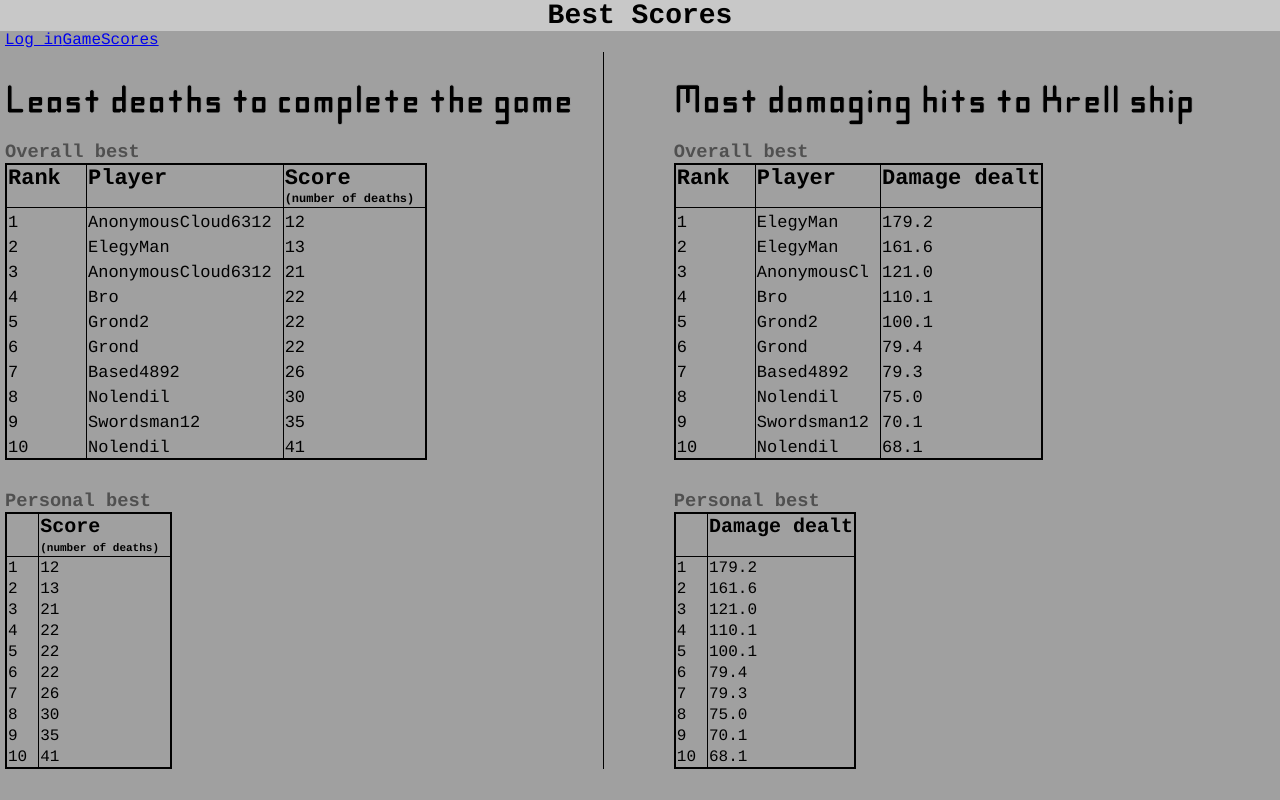
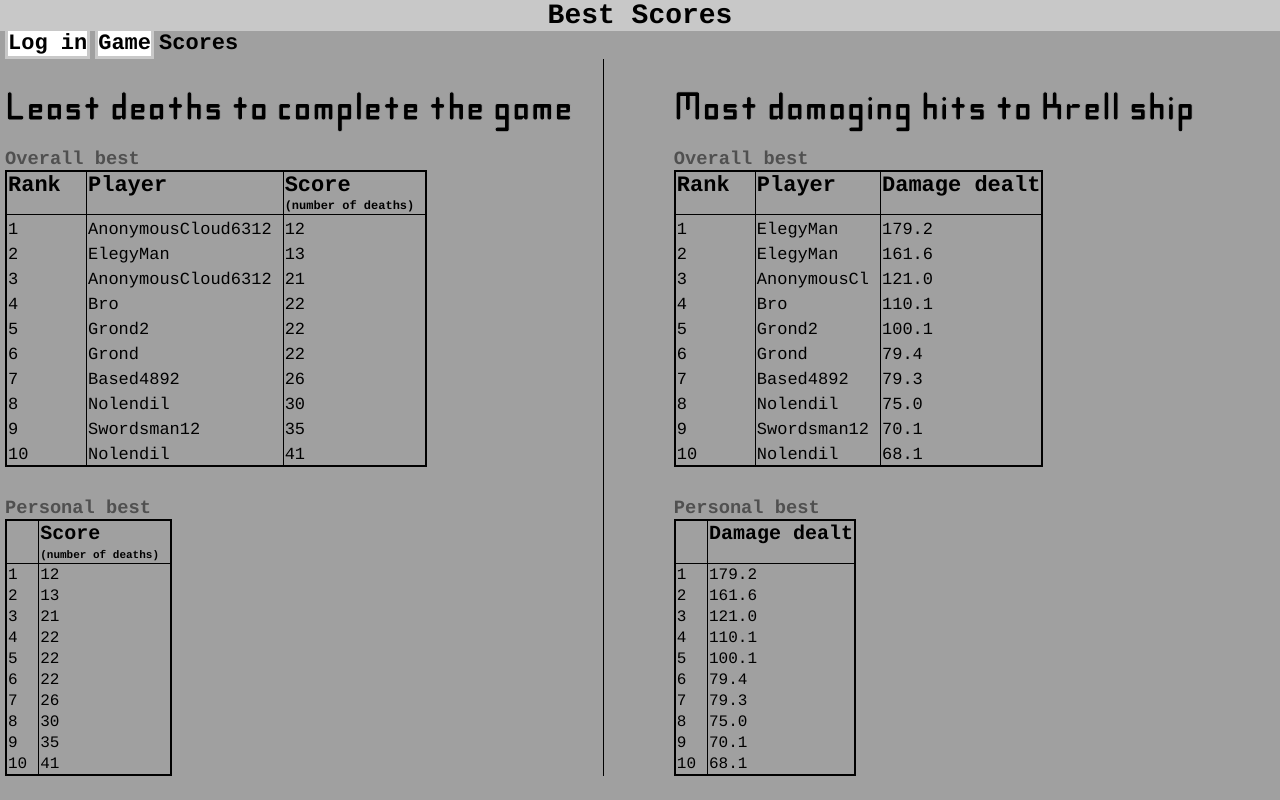
Before and after one commit to MattSteveMitch/startup, a React (Vite) app: page /scores in a window 1280 px wide. Built offline with nearby package versions, Linux system fonts and the light colour scheme.

Commit message:
Navigation tabs change based on what page you're on

```diff
--- a/main.css
+++ b/main.css
@@ -29,8 +29,8 @@ nav > .navlink {
     margin-right: 5px;
 }
 
-/*/*
-nav > #current {
+/*/*/
+nav > .curr {
     background-color: rgb(160, 160, 160);
     border: none;
 }
--- a/src/app.jsx
+++ b/src/app.jsx
@@ -34,9 +34,9 @@ function MyNav(args) { /* Yes, the entire reason why I created this function was
 
    return (
       <nav className="myNav">
-         <NavLink id="login" className={isCurr[0]} to="/">Log in</NavLink>
-         <NavLink id="game" className={isCurr[1]} to="game">Game</NavLink>
-         <NavLink id="scores" className={isCurr[2]} to="scores">Scores</NavLink>
+         <NavLink id="login" className={isCurr[0] + " navlink"} to="/">Log in</NavLink>
+         <NavLink id="game" className={isCurr[1] + " navlink"} to="game">Game</NavLink>
+         <NavLink id="scores" className={isCurr[2] + " navlink"} to="scores">Scores</NavLink>
       </nav>
    );
 }
@@ -59,7 +59,7 @@ export default function App() {
             <Route path="*" element={<NotFound />}/>
          </Routes>
       </BrowserRouter>
-      <p></p>
+      <p style={{height: 3}}></p>
       </main>
     );
 }
--- a/src/login/login.jsx
+++ b/src/login/login.jsx
@@ -45,9 +45,10 @@ function LoginBody() {
     );
 }
 
-export function Login() {
+export function Login(args) {
     const loginHeadingRoot = ReactDOM.createRoot(document.getElementById("heading"));
     loginHeadingRoot.render(<LoginHeading />);
     const loginBodyRoot = ReactDOM.createRoot(document.getElementById("body"));
     loginBodyRoot.render(<LoginBody />);
+    args.switchFun("login");
 }
--- a/src/scores/scores.jsx
+++ b/src/scores/scores.jsx
@@ -251,9 +251,10 @@ function ScoresBody() {
     );
 }
 
-export function Scores() {
+export function Scores(args) {
     const scoresHeadingRoot = ReactDOM.createRoot(document.getElementById("heading"));
     scoresHeadingRoot.render(<ScoresHeading />);
     const scoresBodyRoot = ReactDOM.createRoot(document.getElementById("body"));
     scoresBodyRoot.render(<ScoresBody />);
+    args.switchFun("scores");
 }
```
Also changed, not shown: 1 other file (tests, documents, lock files or other folders).
